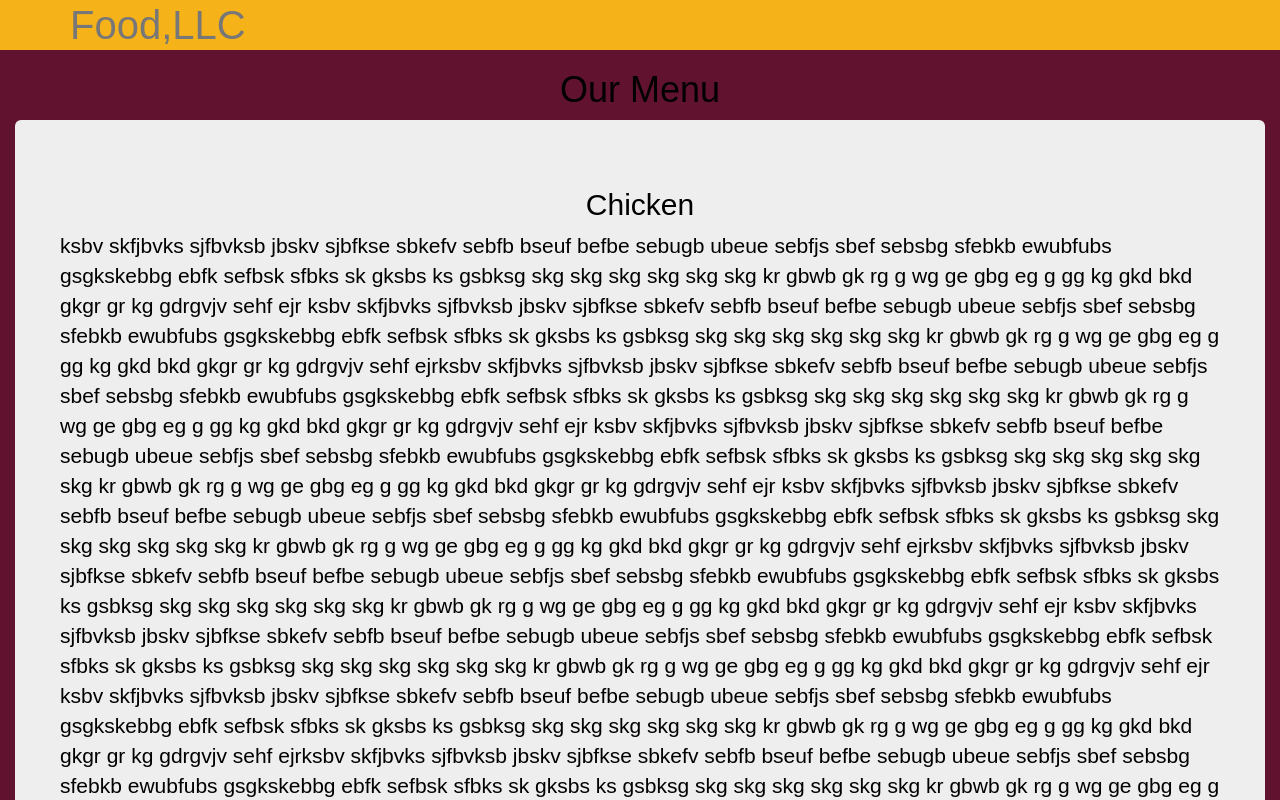
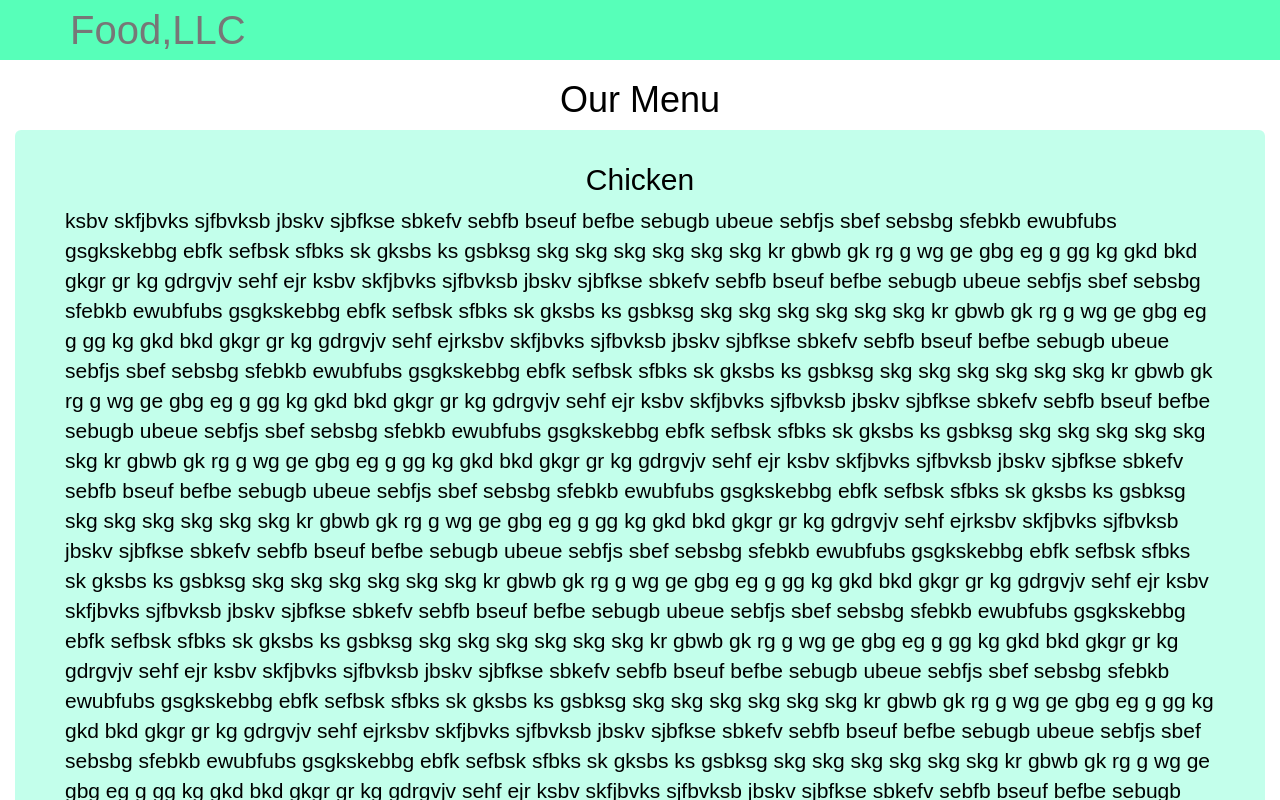
Before and after one commit to hrisg/module3_solution, a plain HTML site: page index.html in a window 1280 px wide. Shown: the top 800 px of the page. Drawn offline with Linux system fonts and the light colour scheme; a script that the page names is missing.

Commit message:
Update style.css

```diff
--- a/css/style.css
+++ b/css/style.css
@@ -1,20 +1,21 @@
 body {
   font-size: 16px;
   color: black;
-  background-color: #61122f;
   font-family: 'Oxygen', sans-serif;
 }
 
 /** HEADER **/
 #header-nav {
-  background-color: #f6b319;
+  background-color: #33ffaad1;
   border-radius: 0;
   border: 0;
+  padding: 5px;
+
+
 }
 
 .navbar-brand { /* Restaurant name */
   font-family: 'Oxygen', sans-serif;
-  color: #557c3e;
   font-size: 40px;
   margin-top: 0;
   margin-bottom: 0;
@@ -24,10 +25,19 @@ body {
 #main-content{
 	margin-top: 0;
   margin-bottom: 0;
-  border-top: 0;
+
+
 
 }
+.jumbotron{
+	background-color: #b3ffe6c7;
+}
 #chicken{
-	margin-top: 0;
+	margin-top: -40px;
 	margin-bottom: 0;
+	padding: 5px;
 }
+a:hover{
+  background: #00cc44 !important;
+  color: red;
+}
```
